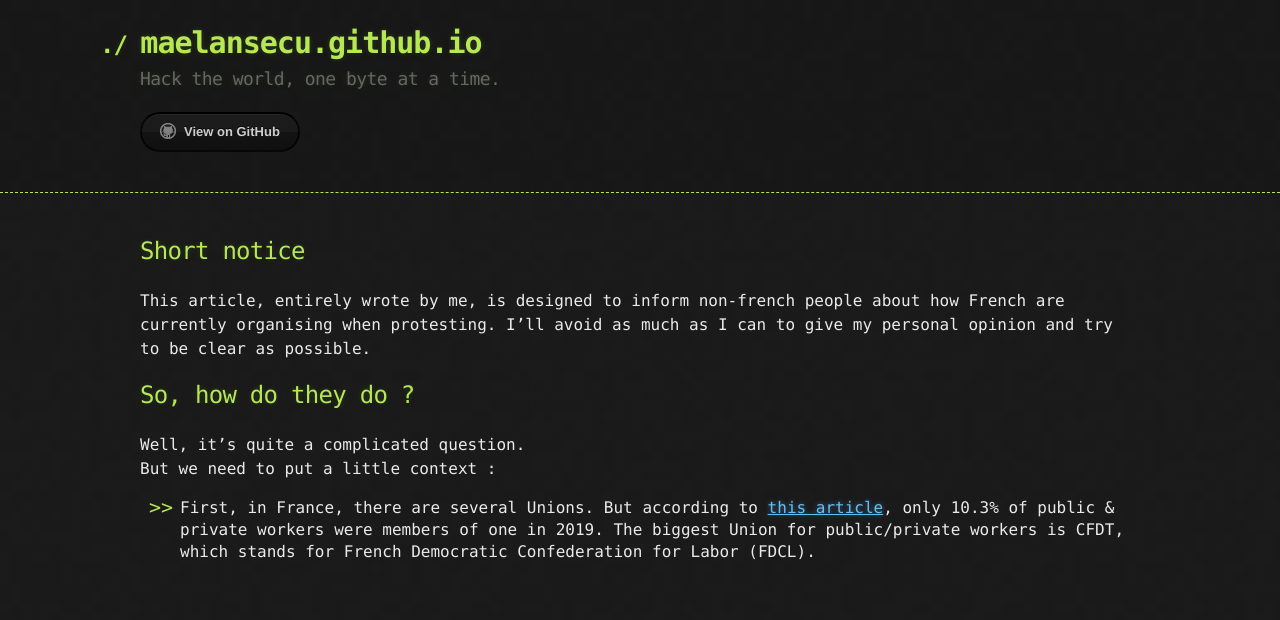
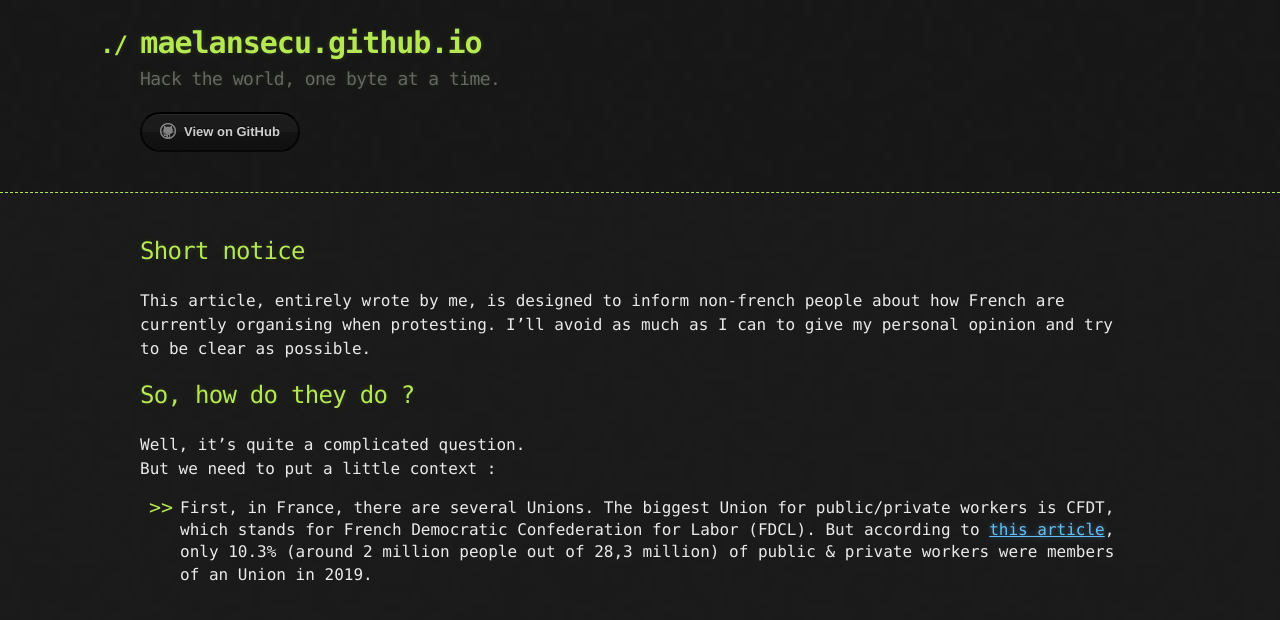
Before and after one commit to maelansecu/maelansecu.github.io, a Jekyll site: the page built from articles/how_do_french_protesters.md, in a window 1280 px wide. Shown: the top 620 px of the page. Built offline with Jekyll 4.4.1, drawn with Linux system fonts in a browser that asks for light colours; our own code applies the rules of GitHub Pages for plain Markdown files.

Commit message:
Update how_do_french_protesters.md

```diff
--- a/articles/how_do_french_protesters.md
+++ b/articles/how_do_french_protesters.md
@@ -11,4 +11,5 @@ I'll avoid as much as I can to give my personal opinion and try to be clear as p
 
 Well, it's quite a complicated question. <br>
 But we need to put a little context : <br>
-- First, in France, there are several Unions. But according to [this article](https://dares.travail-emploi.gouv.fr/donnees/la-syndicalisation), only 10.3% of public & private workers were members of one in 2019. The biggest Union for public/private workers is CFDT, which stands for French Democratic Confederation for Labor (FDCL).
+- First, in France, there are several Unions. The biggest Union for public/private workers is CFDT, which stands for French Democratic Confederation for Labor (FDCL). But according to [this article](https://dares.travail-emploi.gouv.fr/donnees/la-syndicalisation), only 10.3% (around 2 million people out of 28,3 million) of public & private workers were members of an Union in 2019.
+<!-- - Medias often cover strikes and protests, but it quite ends up in stigmatisation and -->
```
